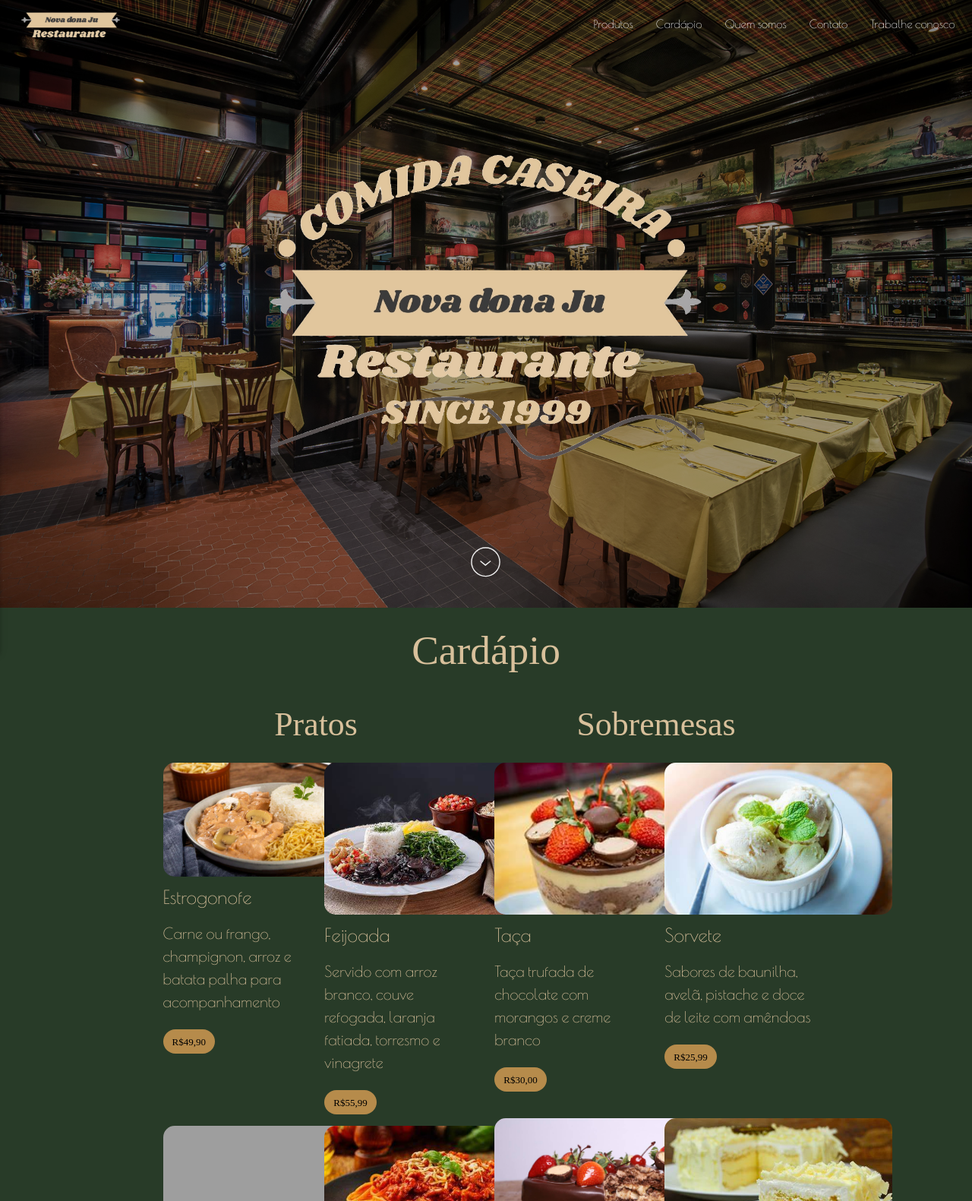
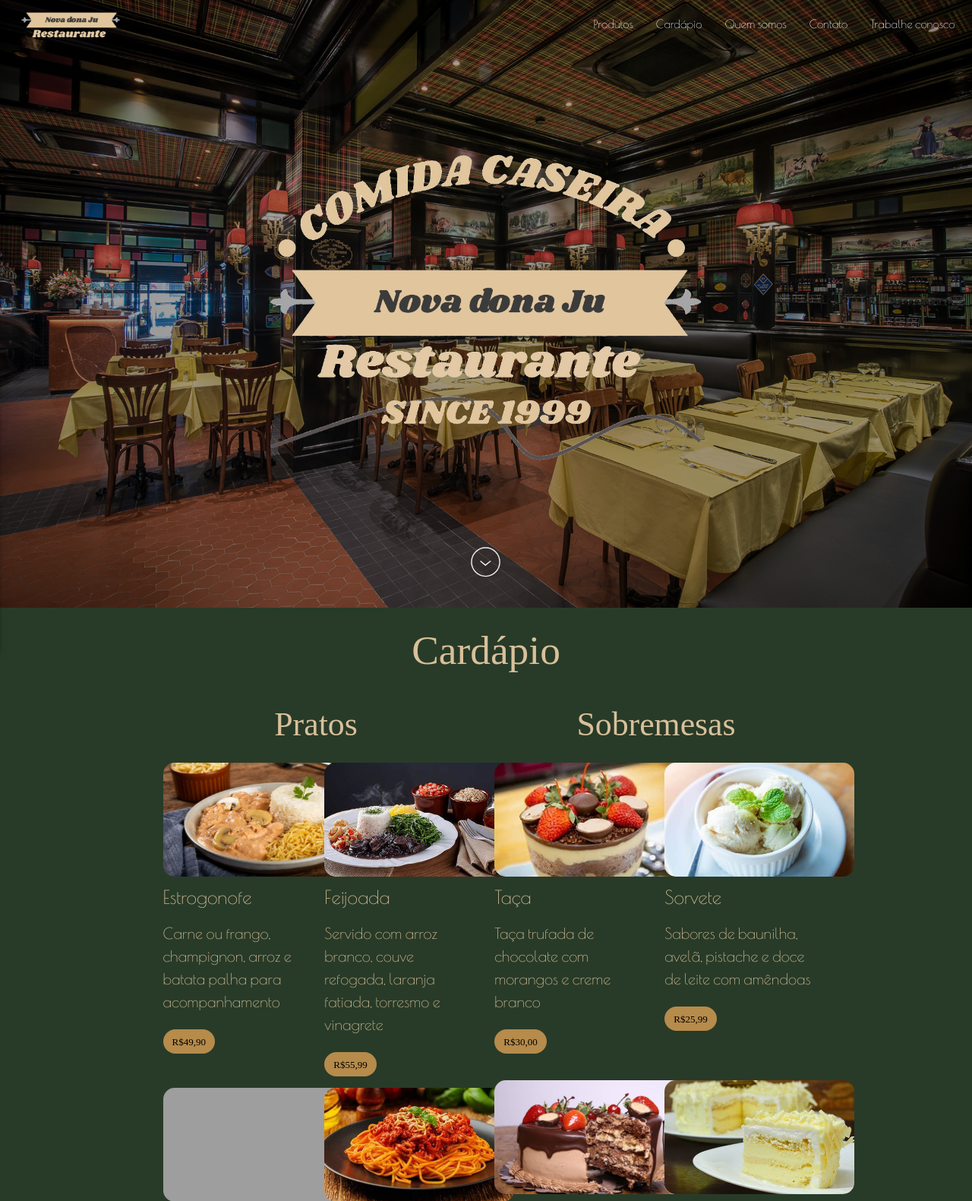
Before and after one commit to victordatabase/nova_dona_ju, a plain HTML site: page cardapio.html in a window 1280 px wide. Shown: the top 1581 px of the page at 76% size. Drawn offline with nearby package versions, Linux system fonts and the light colour scheme; grey boxes are pictures that could not be loaded; a web font is replaced by a local one.

Commit message:
Update index.css

```diff
--- a/www/css/index.css
+++ b/www/css/index.css
@@ -180,78 +180,78 @@ nav a:hover {
 .item2 {
 	background-image: url(../images/imagem-1.jfif);
 	border-radius: 15px;
-    width: 300px;
-	height: 200px;
+    width: 250px;
+	height: 150px;
 }
 
 .item3 {
 	background-image: url(../images/imagem-2.jfif);
 	border-radius: 15px;
-    width: 300px;
-	height: 200px;
+    width: 250px;
+	height: 150px;
 }
 
 .item4 {
 	background-image: url(../images/imagem-3.jfif);
 	border-radius: 15px;
-	width: 300px;
-	height: 200px;
+	width: 250px;
+	height: 150px;
 }
 
 .item5 {
 	background-image: url(../images/imagem-sob1.jfif);
 	border-radius: 15px;
-	width: 300px;
-	height: 200px;
+	width: 250px;
+	height: 150px;
 }
 
 .item6 {
 	background-image: url(../images/imagem-sob2.jfif);
 	border-radius: 15px;
-	width: 300px;
-	height: 200px;
+	width: 250px;
+	height: 150px;
 }
 
 .item7 {
 	background-image: url(../images/imagem-sob3.jfif);
 	border-radius: 15px;
-	width: 300px;
-	height: 200px;
+	width: 250px;
+	height: 150px;
 }
 
 .item8 {
 	background-image: url(../images/imagem-sob4.jfif);
 	border-radius: 15px;
-	width: 300px;
-	height: 200px;
+	width: 250px;
+	height: 150px;
 }
 
 .item9 {
 	background-image: url(../images/imagem-sob6.jfif);
 	border-radius: 15px;
-	width: 300px;
-	height: 200px;
+	width: 250px;
+	height: 150px;
 }
 
 .item10 {
 	background-image: url(../images/imagem-sob5.jfif);
 	border-radius: 15px;
-	width: 300px;
-	height: 200px;
+	width: 250px;
+	height: 150px;
 }
 
 .item11 {
 	background-image: url(../images/imagem-5.jfif);
 	border-radius: 15px;
-	width: 300px;
-	height: 200px;
+	width: 250px;
+	height: 150px;
 }
 
 .item12 {
 	background-image: url(../images/imagem-6.jpg);
 	border-radius: 15px;
-	width: 300px;
-	height: 200px;
+	width: 250px;
+	height: 150px;
 
 }
 
```
